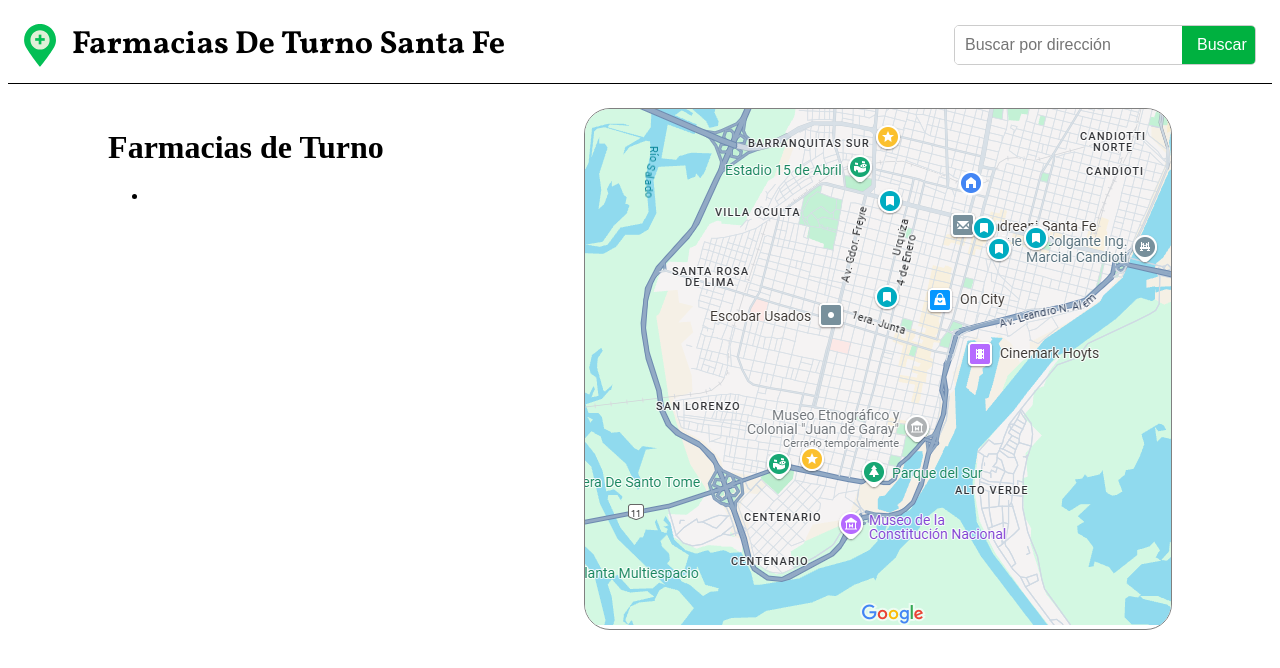
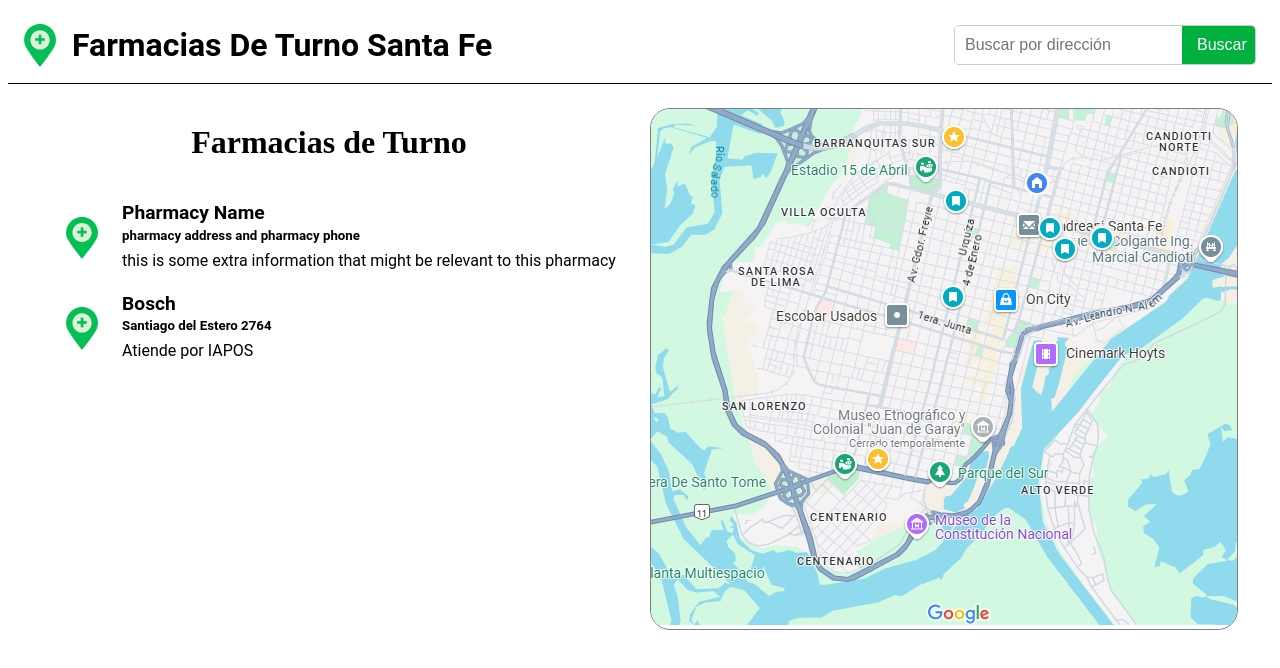
Before and after one commit to CarloFAProfumieri/deturnoar, a website: page index.html in a window 1280 px wide. Drawn offline with Linux system fonts and the light colour scheme.

Commit message:
Added addCard() functionality in script.js

```diff
--- a/index.html
+++ b/index.html
@@ -7,12 +7,13 @@
     <link rel="preconnect" href="https://fonts.googleapis.com">
     <link rel="preconnect" href="https://fonts.gstatic.com" crossorigin>
     <link href="https://fonts.googleapis.com/css2?family=Vollkorn:ital,wght@0,400..900;1,400..900&display=swap" rel="stylesheet">
+    <script src="script.js" defer></script>
 </head>
 <body>
   <div class="navbar">
     <div>
         <div class="logo-container">
-            <img src="public/logo.svg" alt="logo de la página" class="icon">
+            <img src="public/logo.svg" alt="logo de la página" class="logo-icon">
             <span class="banner-font"> Farmacias De Turno Santa Fe</span>
         </div>
     </div>
@@ -28,15 +29,27 @@
           <img src="public/map-placeholder.png">
       </div>
       <div class="left-container">
-          <h1>
+          <h1 class="list-header">
               Farmacias de Turno
           </h1>
-          <ul>
+          <ul class="card-list" id="pharmacyList">
               <li class="card-container">
-
+                  <div class="card">
+                      <img src="public/logo.svg" alt="pin icon" class="item-icon">
+                      <div class="card-text">
+                          <h4>Pharmacy Name</h4>
+                          <h5>pharmacy address and pharmacy phone</h5>
+                          <p>
+                              this is some extra information that might be relevant to this pharmacy
+                          </p>
+                      </div>
+                  </div>
               </li>
           </ul>
       </div>
   </div>
 </body>
+<script>
+    "index.js"
+</script>
 </html>
--- a/index.js
+++ /dev/null
@@ -1 +0,0 @@
-console.log('Happy developing ✨')
--- /dev/null
+++ b/script.js
@@ -0,0 +1,27 @@
+function addCard(name, address, extraInformation){
+    let nameNewNode = document.createElement("h4");
+    let addressNewNode = document.createElement("h5");
+    let extraInformationNewNode = document.createElement("p");
+    let cardNewNode = document.createElement("div");
+    let cardText = document.createElement("div");
+    let pharmacyListNode = document.querySelector("#pharmacyList");
+    let imageNode = document.createElement("img");
+
+    cardNewNode.className = "card";
+    cardText.className = "card-text";
+
+    imageNode.src = "public/logo.svg";
+
+    nameNewNode.textContent = name;
+    addressNewNode.textContent= address;
+    extraInformationNewNode.textContent = extraInformation;
+
+    cardText.appendChild(nameNewNode);
+    cardText.appendChild(addressNewNode);
+    cardText.appendChild(extraInformationNewNode);
+    cardNewNode.appendChild(imageNode);
+    cardNewNode.appendChild(cardText);
+    pharmacyListNode.appendChild(cardNewNode);
+}
+
+addCard("Bosch","Santiago del Estero 2764", "Atiende por IAPOS");
--- a/styles.css
+++ b/styles.css
@@ -5,9 +5,27 @@
    font-style: normal;
 }
 
-.icon{
+.logo-icon{
     max-width: 2rem;
     margin: 1rem;
+}
+.card img{
+    max-width: 2rem;
+    margin: 1.5rem  ;
+}
+.card{
+    display: flex;
+    align-items: center;
+    font-family: Roboto, "Vollkorn", serif;
+}
+.card-list{
+    list-style: none;
+    padding: 0;
+}
+.card-container{
+}
+.card-text{
+    max-width: 50rem;
 }
 .logo-container{
     display: flex;
@@ -17,7 +35,7 @@
 .banner-font{
     font-size: 2rem;
     font-weight: bold;
-    font-family: "Vollkorn", serif;
+    font-family: Roboto, Verdana, serif;
 }
 .navbar {
     border-bottom: black solid 1px;
@@ -39,12 +57,31 @@
     width: 100%;
     display: flex;
     flex-direction: row-reverse;
-    justify-content: space-around;
+    justify-content: space-evenly;
     margin: 1.5rem 0;
 }
+.left-container{
+    display: flex;
+    flex-direction: column;
+
+}
+.list-header{
+    margin: 1rem;
+    align-self: center;
+}
+.card p{
+    margin: 0.5rem 0;
+}
+.card h4, h5{
+    margin: 0.2rem 0;
+}
+.card h4{
+    font-size: 1.2rem;
+}
+
 .right-container{
     border: grey solid 1.5px;
-    border-radius: 26px;
+    border-radius: 20px;
     overflow: hidden;
 }
 .search-form input {
```
